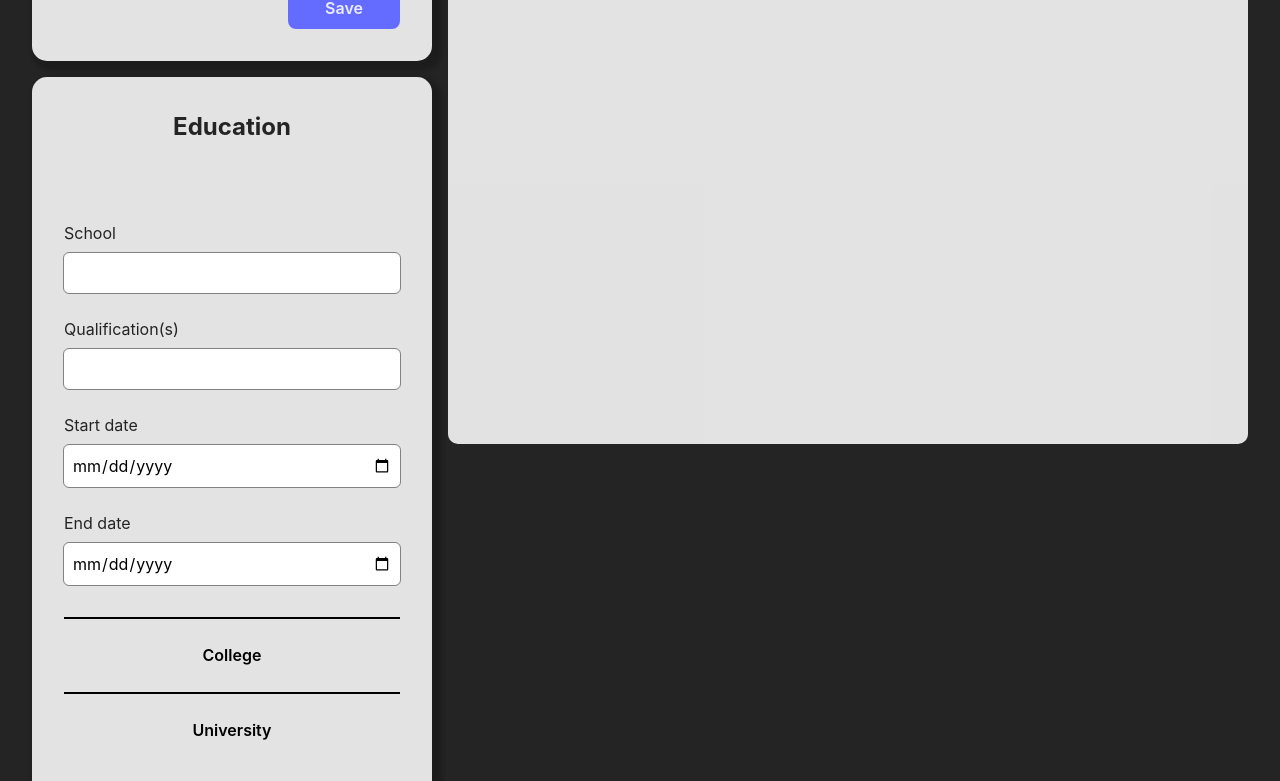
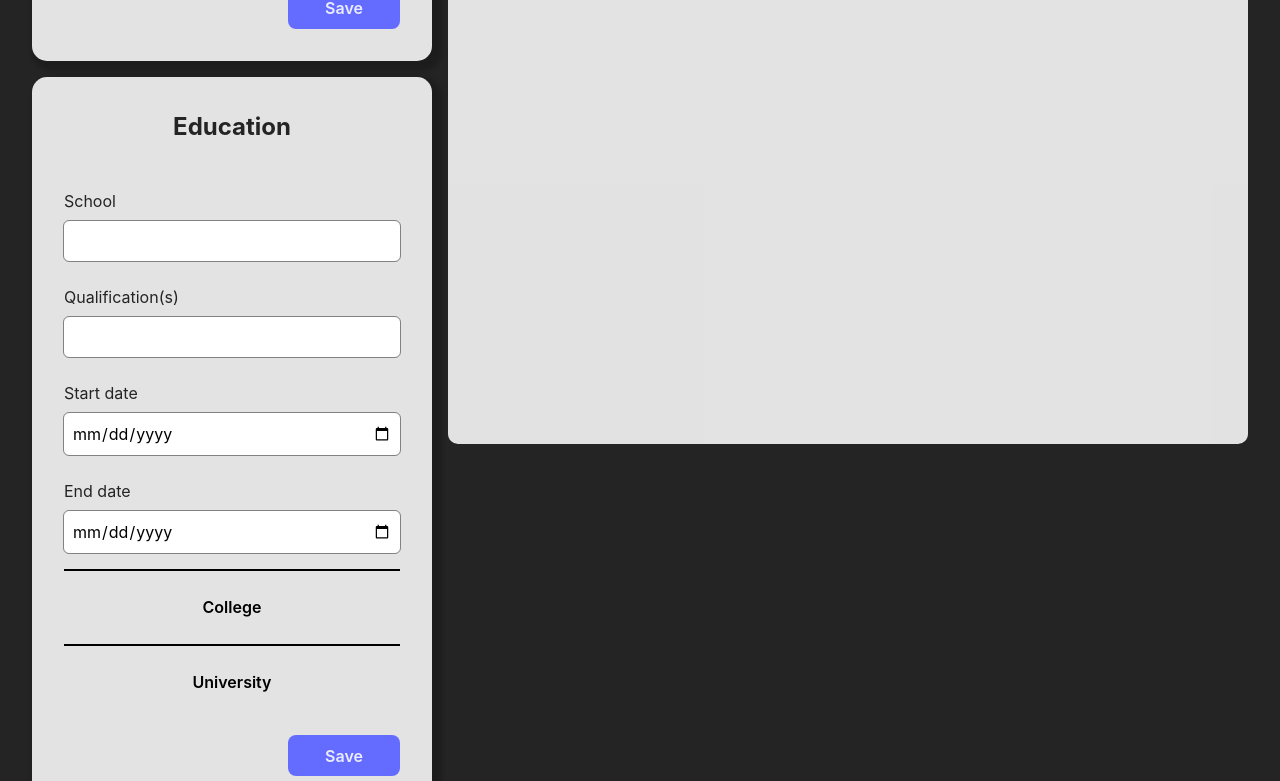
Before and after one commit to rubicon2/odin-cv-app, a React (Vite) app: page / in a window 1280 px wide. Shown: the part 447-1228 px from the top of the page. Built offline with nearby package versions, Linux system fonts and the light colour scheme.

Commit message:
Remove superfluous padding

```diff
--- a/src/StudyFieldGroup/index.css
+++ b/src/StudyFieldGroup/index.css
@@ -2,12 +2,9 @@
   display: flex;
   flex-direction: column;
   border-bottom: 2px solid black;
-
-  padding: 2rem 0;
 }
 
 .study-info-section:last-of-type {
-  padding-bottom: 1rem;
   border: none;
 }
 
--- a/src/ToggleEditWorkInfo/index.css
+++ b/src/ToggleEditWorkInfo/index.css
@@ -16,8 +16,6 @@
   display: flex;
   flex-direction: column;
   border-bottom: 2px solid black;
-
-  padding: 2rem 0;
 }
 
 .work-info-section:last-of-type {
--- a/src/ToggleEditWorkInfo/index.jsx
+++ b/src/ToggleEditWorkInfo/index.jsx
@@ -35,10 +35,7 @@ export default function ToggleEditWorkInfo({ edit }) {
   return (
     <div>
       {localEntries.map((entry, index) => (
-        <div
-          key={`${entry.index}`}
-          className="work-info-section input-flex-gap"
-        >
+        <div key={entry.index}>
           <WorkFieldGroup
             onChange={(infoObj) => {
               localEntries[index] = { index: entry.index, ...infoObj };
--- a/src/WorkFieldGroup/index.css
+++ b/src/WorkFieldGroup/index.css
@@ -2,8 +2,6 @@
   display: flex;
   flex-direction: column;
   border-bottom: 2px solid black;
-
-  padding: 2rem 0;
 }
 
 .work-info-section:last-of-type {
```
